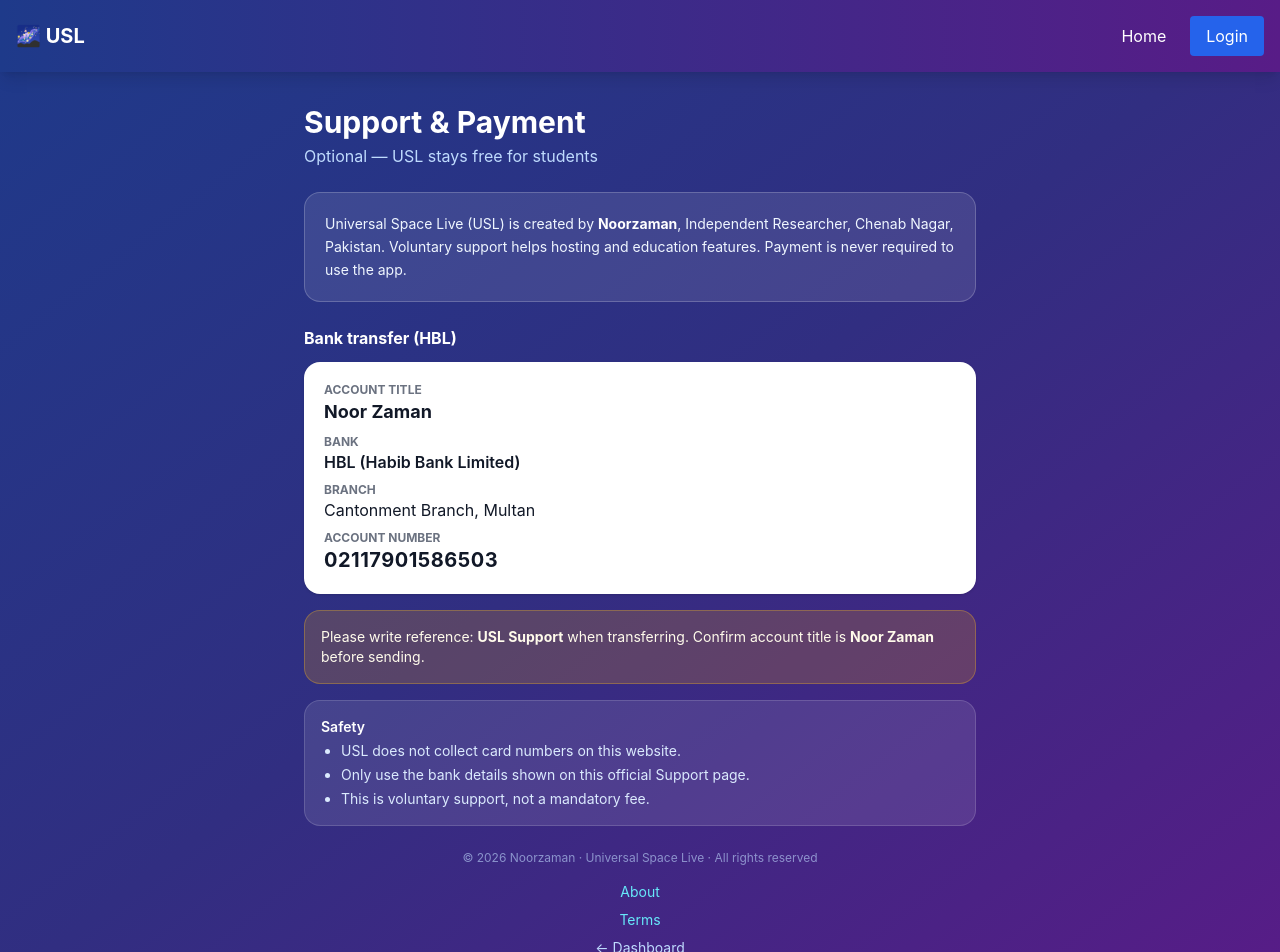
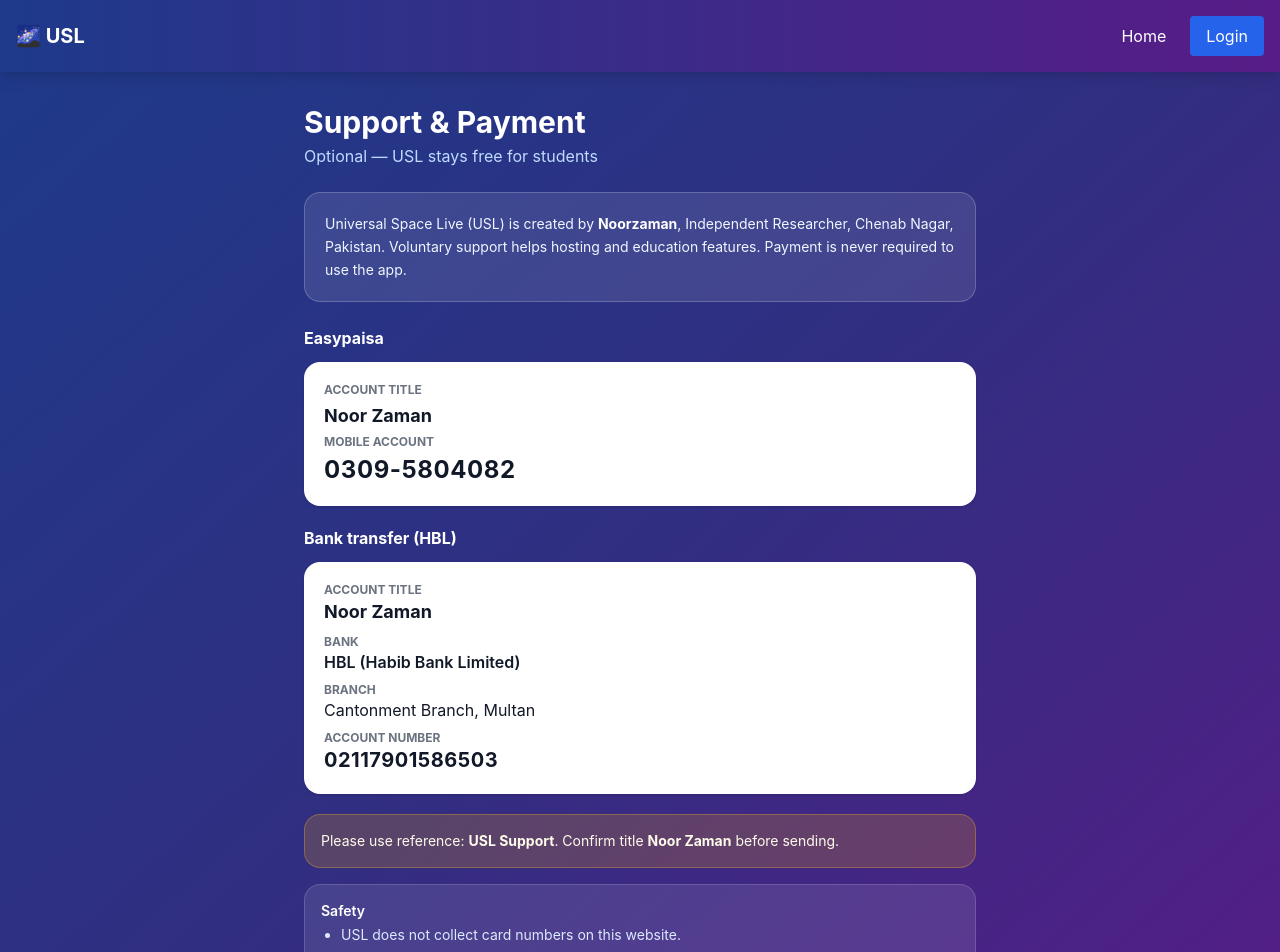
Before and after one commit to nailzaman12-source/Universal-Space-Live-Map-App, a React (Vite) app: page /support in a window 1280 px wide. Shown: the top 952 px of the page. Built offline with nearby package versions, Linux system fonts and the light colour scheme.

Commit message:
Support page: Easypaisa and HBL for Noor Zaman

```diff
--- a/src/pages/Support.jsx
+++ b/src/pages/Support.jsx
@@ -13,9 +13,16 @@ export default function Support() {
           Voluntary support helps hosting and education features. Payment is never required to use the app.
         </div>
 
+        <h2 className="text-white font-bold mb-3">Easypaisa</h2>
+        <div className="bg-white rounded-2xl p-5 mb-5 shadow space-y-1">
+          <p className="text-xs text-gray-500 font-bold uppercase">Account title</p>
+          <p className="text-gray-900 font-bold text-lg">Noor Zaman</p>
+          <p className="text-xs text-gray-500 font-bold uppercase mt-3">Mobile account</p>
+          <p className="text-gray-900 font-bold text-2xl tracking-wide">0309-5804082</p>
+        </div>
+
         <h2 className="text-white font-bold mb-3">Bank transfer (HBL)</h2>
-
-        <div className="bg-white rounded-2xl p-5 mb-4 shadow space-y-2">
+        <div className="bg-white rounded-2xl p-5 mb-5 shadow space-y-2">
           <div>
             <p className="text-xs text-gray-500 font-bold uppercase">Account title</p>
             <p className="text-gray-900 font-bold text-lg">Noor Zaman</p>
@@ -35,16 +42,16 @@ export default function Support() {
         </div>
 
         <div className="bg-amber-500/20 border border-amber-400/30 rounded-2xl p-4 mb-4 text-amber-50 text-sm">
-          Please write reference: <strong>USL Support</strong> when transferring.
-          Confirm account title is <strong>Noor Zaman</strong> before sending.
+          Please use reference: <strong>USL Support</strong>.
+          Confirm title <strong>Noor Zaman</strong> before sending.
         </div>
 
         <div className="bg-white/10 border border-white/15 rounded-2xl p-4 mb-6 text-blue-100 text-sm">
           <p className="font-semibold text-white mb-1">Safety</p>
           <ul className="list-disc pl-5 space-y-1">
             <li>USL does not collect card numbers on this website.</li>
-            <li>Only use the bank details shown on this official Support page.</li>
-            <li>This is voluntary support, not a mandatory fee.</li>
+            <li>Only use details shown on this official Support page.</li>
+            <li>Support is voluntary — the app remains free.</li>
           </ul>
         </div>
 
@@ -52,7 +59,6 @@ export default function Support() {
           © 2026 Noorzaman · Universal Space Live · All rights reserved
         </p>
         <Link to="/about" className="block text-center text-cyan-300 text-sm mb-2">About</Link>
-        <Link to="/terms" className="block text-center text-cyan-300 text-sm mb-2">Terms</Link>
         <Link to="/dashboard" className="block text-center text-blue-200 text-sm">← Dashboard</Link>
       </div>
     </div>
```
